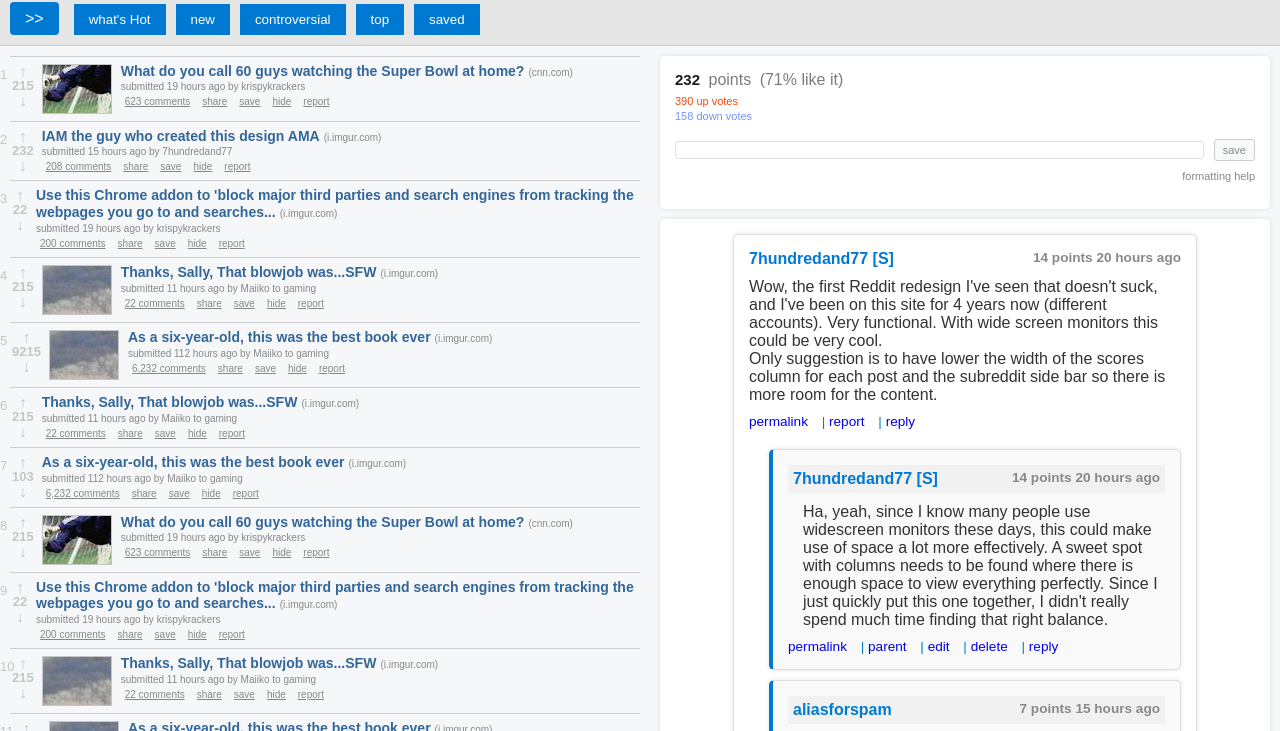
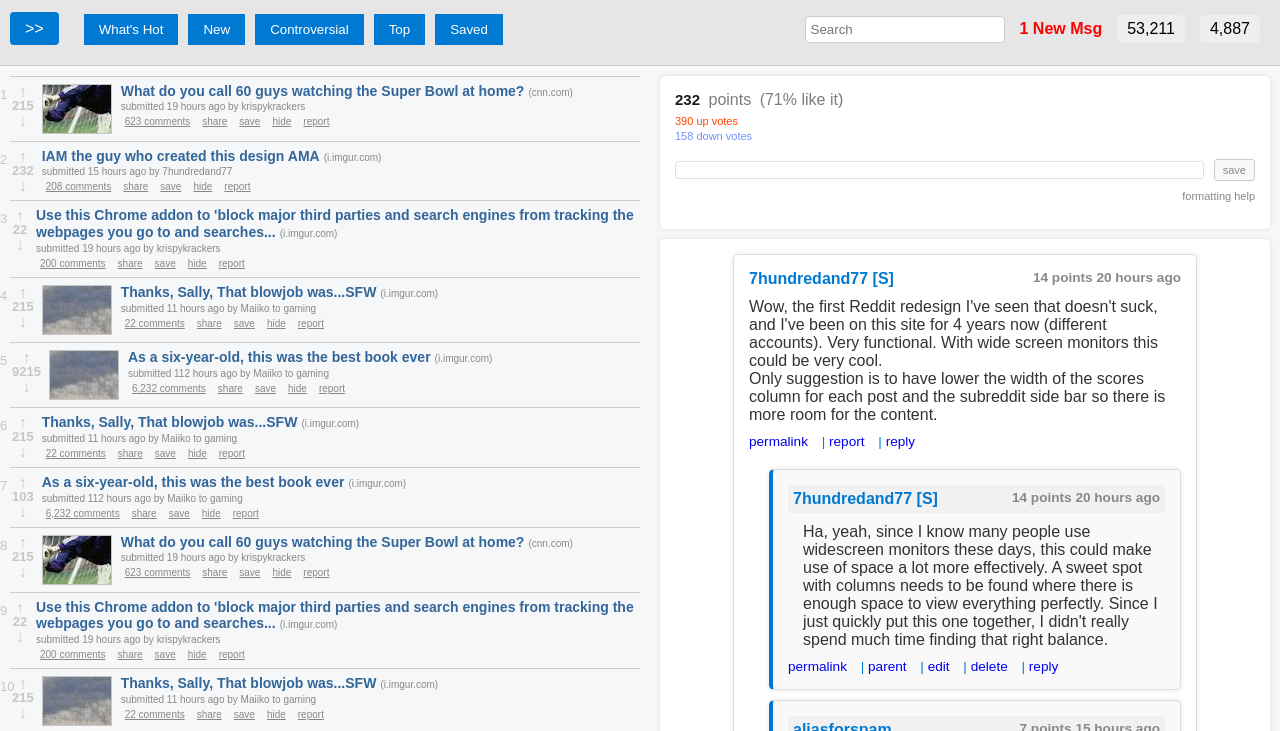
Before and after one commit to jlmejia1/CMSC-126-1STExam, a plain HTML site: page Test2/index.html in a window 1280 px wide. Shown: the part 74-805 px from the top of the page. Drawn offline with Linux system fonts and the light colour scheme.

Commit message:
initial updates

```diff
--- a/Test2/index.html
+++ b/Test2/index.html
@@ -60,24 +60,27 @@
 
             </div>
 
-
-
-
-
-
-
-
             <!-- Overlay (for dimming background when sidebar opens) -->
             <div id="overlay" class="overlay" onclick="closeNav()"></div>
 
-            <!-- Button Group (optional) -->
-            <div class="button-group">
-                <button >what's Hot</button>
-                <button>new</button>
-                <button>controversial</button>
-                <button>top</button>
-                <button>saved</button>
+            <div class="header-container">
+                <div class="button-group">
+                    <button>What's Hot</button>
+                    <button>New</button>
+                    <button>Controversial</button>
+                    <button>Top</button>
+                    <button>Saved</button>
+                </div>
+
+                <div class="sub-header-right">
+                    <input type="search" class="search-bar" placeholder="Search">
+                    <span class="new-msg">1 New Msg</span>
+                    <span class="stats">53,211</span>
+                    <span class="stats">4,887</span>
+                </div>
             </div>
+
+
         </div>
 
         <div class="layout">
@@ -556,5 +559,11 @@
 
     </script>
 
+    <!-- Footer Container -->
+    <footer class="main-footer">
+        <button class="nav-button">NEWER</button>
+        <button class="nav-button">OLDER</button>
+    </footer>
+
 </body>
 </html>
--- a/Test2/styles.css
+++ b/Test2/styles.css
@@ -138,6 +138,44 @@ body {
 
 .button-group button:hover {
     background-color: #005ea6;
+}
+
+.header-container {
+    display: flex;
+    justify-content: space-between;
+    align-items: right;
+    padding: 10px;
+    width: 100%;
+}
+
+.button-group {
+    display: flex;
+    gap: 10px;
+}
+
+.sub-header-right {
+    display: flex;
+    align-items: center;
+    gap: 15px;
+}
+
+.search-bar {
+    padding: 5px;
+    border: 1px solid #ccc;
+    border-radius: 4px;
+    width: 200px;
+    align-items: right;
+}
+
+.new-msg {
+    color: red;
+    font-weight: bold;
+}
+
+.stats {
+    background: #eee;
+    padding: 5px 10px;
+    border-radius: 5px;
 }
 
 /* Main layout */
@@ -440,3 +478,11 @@ body {
     list-style-type: disc;
     margin-left: 20px;
 }
+
+/* Footer Styles */
+.main-footer {
+    display: flex;
+    justify-content: center;
+    gap: 10px;
+    padding: 20px;
+}
```
